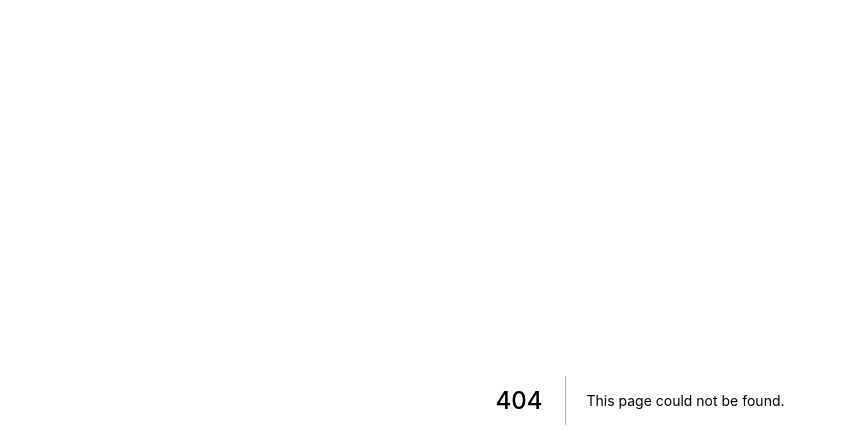
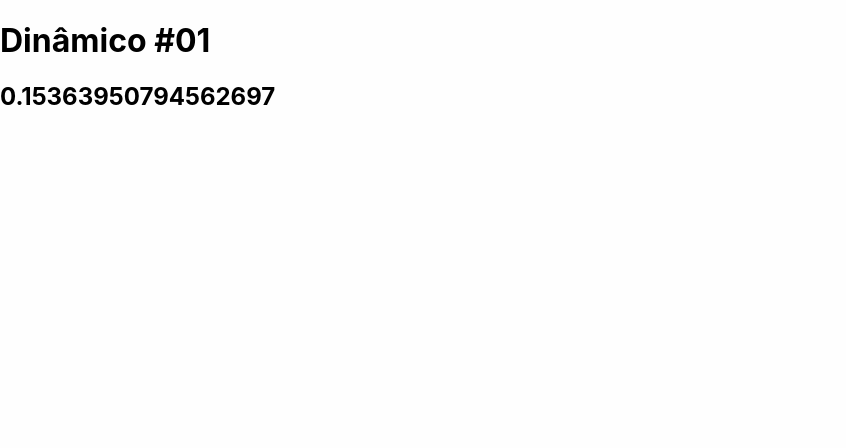
Before and after one commit to David-Pires/renderizacao, a Next.js app: page /dinamico in a window 1280 px wide. Before the commit this address had no page. Shown: the top 448 px of the page, without its empty margins (0-846 px from the left). Built offline with nearby package versions, Linux system fonts and the light colour scheme.

Commit message:
dinamic getServerSideProps() { }

```diff
--- /dev/null
+++ b/pages/dinamico.jsx
@@ -0,0 +1,17 @@
+//Dinamicamente gerando propriedades no lado do servidor
+export function getServerSideProps() {
+  return {
+    props: {
+      numero: Math.random()
+    }
+  }
+}
+
+export default function Dinamico1(props) {
+  return (
+    <div>
+        <h1>Dinâmico #01</h1>
+        <h2>{props.numero}</h2>
+    </div>
+  )
+}
```
